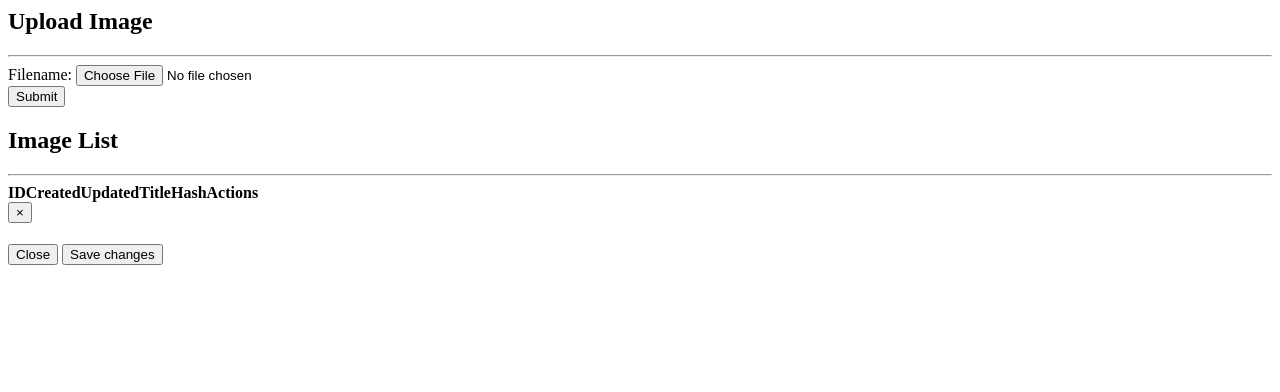
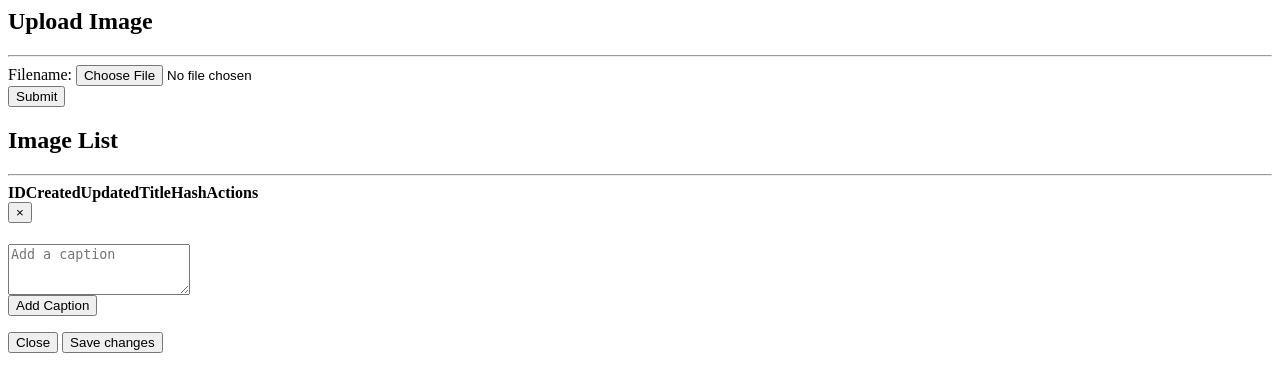
Before and after one commit to ScottConnor-BHG/dinkly_user, a PHP site: page /apps/admin/modules/user/views/upload_file.php in a window 1280 px wide. Shown: the top 392 px of the page. Run offline with PHP 8.4, Linux system fonts and the light colour scheme; lists and menus that the app fills with data are empty.

Commit message:
added caption form to view image

```diff
--- a/apps/admin/modules/user/views/upload_file.php
+++ b/apps/admin/modules/user/views/upload_file.php
@@ -34,7 +34,7 @@
         <td><?php echo $image->getTitle(); ?></td>
         <td><?php echo $image->getHash(); ?></td>
         <td>
-            <a class="view-image" data-hash="<?php echo $image->getHash(); ?>" data-title="<?php echo $image->getTitle(); ?>"data-toggle="modal" data-target="#myModal"><span class="glyphicon glyphicon-eye-open"></span></a>
+            <a class="view-image" data-hash="<?php echo $image->getHash(); ?>" data-title="<?php echo $image->getTitle(); ?>" data-caption="<?php echo $image->getCaption(); ?>"data-toggle="modal" data-target="#myModal"><span class="glyphicon glyphicon-eye-open"></span></a>
             <a class="image-comments" href="/admin/user/image_comments/id/<?php echo $image->getId();?>" data-hash="<?php echo $image->getHash(); ?>" data-title="<?php echo $image->getTitle(); ?>"><span class="glyphicon glyphicon-comment"></span></a>
             <a class="image-likes" href="/admin/user/image_likes/id/<?php echo $image->getId();?>" data-hash="<?php echo $image->getHash(); ?>" data-title="<?php echo $image->getTitle(); ?>"><span class="glyphicon glyphicon-thumbs-up"></span></a>
             <a class="delete-image" data-hash="<?php echo $image->getHash(); ?>" data-title="<?php echo $image->getTitle(); ?>"><span class="glyphicon glyphicon-remove"></span></a>
@@ -57,6 +57,16 @@
       </div>
       <div class="modal-body">
         <img id="myModalImage" >
+        <form  name="input" class="form-comment" action=""  method="post"  >
+          <div class="form-group" >
+           <textarea class="form-control" id="caption-field" rows="3" placeholder="Add a caption"></textarea>
+          </div>
+          <div class="form-group new-caption">
+            <button type="submit" class="btn btn-success pull-right add-caption" >
+              Add Caption
+            </button>
+          </div>
+        </form>
       </div>
       <div class="modal-footer">
         <button type="button" class="btn btn-default" data-dismiss="modal">Close</button>
```
Also changed, not shown: apps/admin/modules/user/views/header.php (+32 -1 lines), apps/api/modules/api/ApiController.php (+10 -0 lines).
